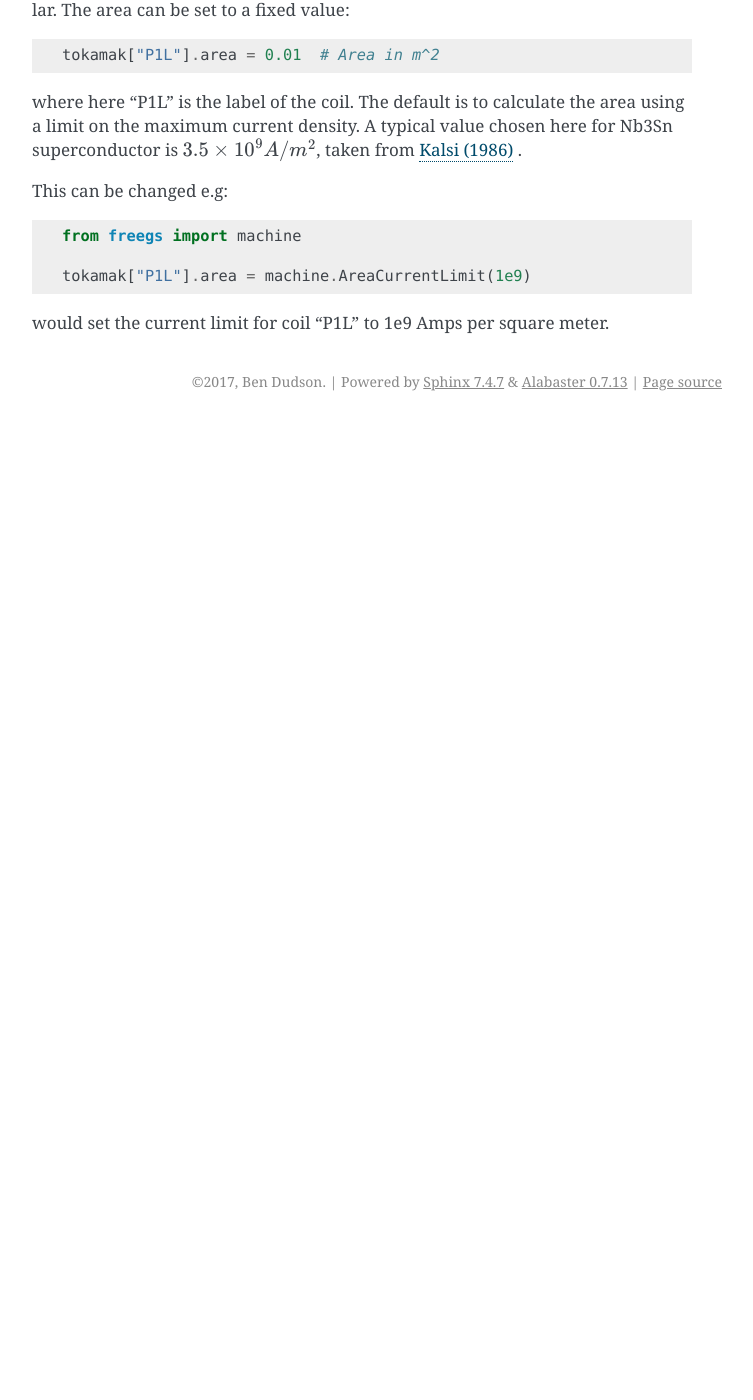
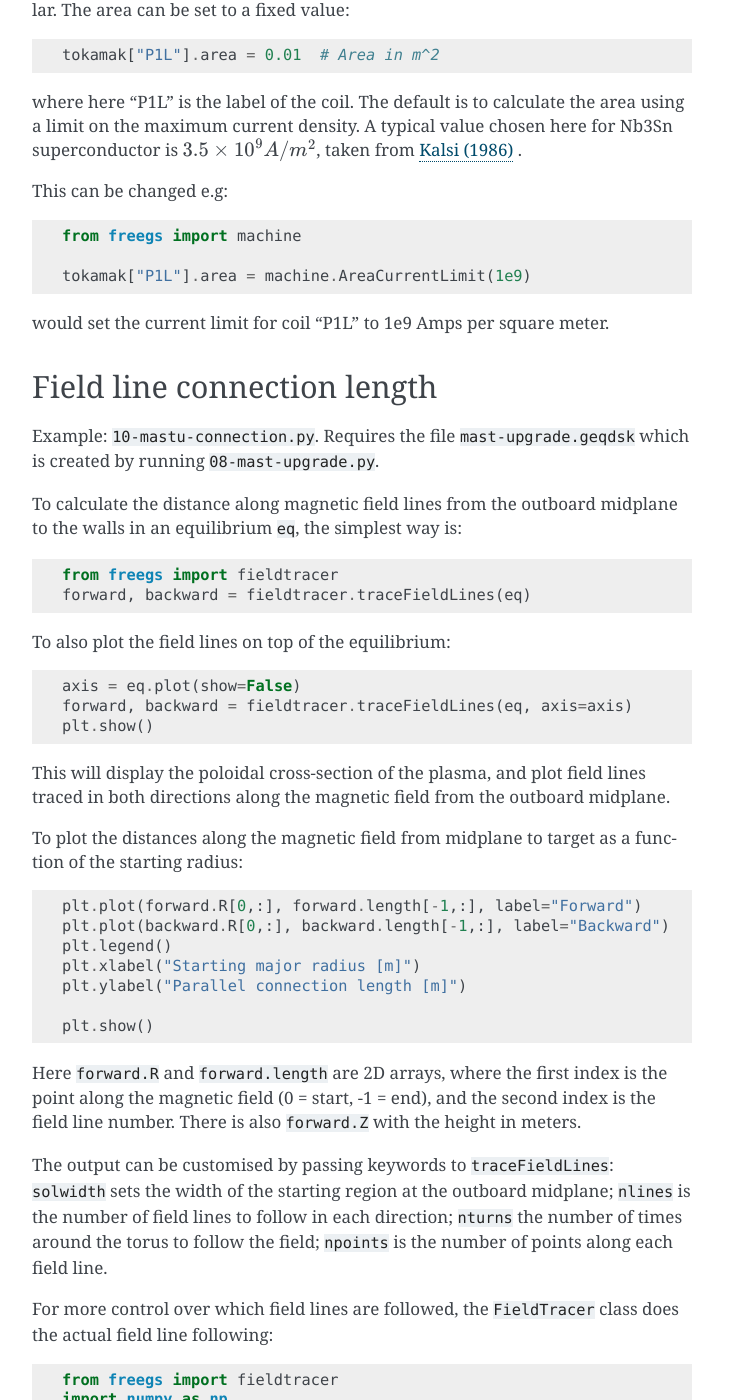
Before and after one commit to freegs-plasma/freegs, a Sphinx documentation site: the page built from docs/diagnostics.rst, in a window 1280 px wide and 1400 px high, scrolled down 2775 px. Shown: the whole window, without its empty margins (388-1141 px from the left). Built offline with Sphinx 7.4.7, drawn with Linux system fonts in a browser that asks for light colours; formulas are drawn with MathJax 3; before the commit the page ends 3196 px from its top, so only the background shows below that; some of the changed text lies outside the part shown.

Commit message:
Add documentation on field line tracing

```diff
--- a/docs/diagnostics.rst
+++ b/docs/diagnostics.rst
@@ -146,3 +146,76 @@ This can be changed e.g::
   tokamak["P1L"].area = machine.AreaCurrentLimit(1e9)
 
 would set the current limit for coil "P1L" to 1e9 Amps per square meter.
+
+Field line connection length
+----------------------------
+
+Example: ``10-mastu-connection.py``. Requires the file ``mast-upgrade.geqdsk``
+which is created by running ``08-mast-upgrade.py``.
+
+To calculate the distance along magnetic field lines from the outboard midplane
+to the walls in an equilibrium ``eq``, the simplest way is::
+
+  from freegs import fieldtracer
+  forward, backward = fieldtracer.traceFieldLines(eq)
+
+
+To also plot the field lines on top of the equilibrium::
+
+  axis = eq.plot(show=False)
+  forward, backward = fieldtracer.traceFieldLines(eq, axis=axis)
+  plt.show()
+
+This will display the poloidal cross-section of the plasma, and plot field lines
+traced in both directions along the magnetic field from the outboard midplane.
+
+To plot the distances along the magnetic field from midplane to target as a
+function of the starting radius::
+
+  plt.plot(forward.R[0,:], forward.length[-1,:], label="Forward")
+  plt.plot(backward.R[0,:], backward.length[-1,:], label="Backward")
+  plt.legend()
+  plt.xlabel("Starting major radius [m]")
+  plt.ylabel("Parallel connection length [m]")
+
+  plt.show()
+
+Here ``forward.R`` and ``forward.length`` are 2D arrays, where the first index
+is the point along the magnetic field (0 = start, -1 = end), and the second
+index is the field line number. There is also ``forward.Z`` with the height in meters.
+
+The output can be customised by passing keywords to ``traceFieldLines``:
+``solwidth`` sets the width of the starting region at the outboard midplane;
+``nlines`` is the number of field lines to follow in each direction;
+``nturns`` the number of times around the torus to follow the field;
+``npoints`` is the number of points along each field line.
+
+For more control over which field lines are followed, the ``FieldTracer`` class
+does the actual field line following::
+
+  from freegs import fieldtracer
+  import numpy as np
+
+  tracer = fieldtracer.FieldTracer(eq)
+
+  result = tracer.follow([1.35], [0.0], np.linspace(0.0, 2*np.pi, 20))
+
+This follows a magnetic field in the direction of B, starting at ``R=1.35``m,
+``Z=0.0``m, outputting positions at 20 toroidal angles between 0 and 2pi
+i.e. one toroidal turn. The R and Z starting locations should be an array or
+list with the same shape.
+
+The ``result`` is an array: The first index is the angle (size 20 here), and the
+last index has size 3 (R, Z, length). Between the first and last indices the
+result has the same shape as the R and Z starting positions. In the above code
+``result`` has size ``(20, 1, 3)``. To plot the field line on top of the
+equilibrium::
+
+  import matplotlib.pyplot as plt
+
+  eq.plot(show=False)
+  plt.plot(result[:,0,0], result[:,0,1])
+  plt.show()
+
+The direction to follow along the field can be reversed by passing
+``backward=True`` keyword to ``tracer.follow``.
```
